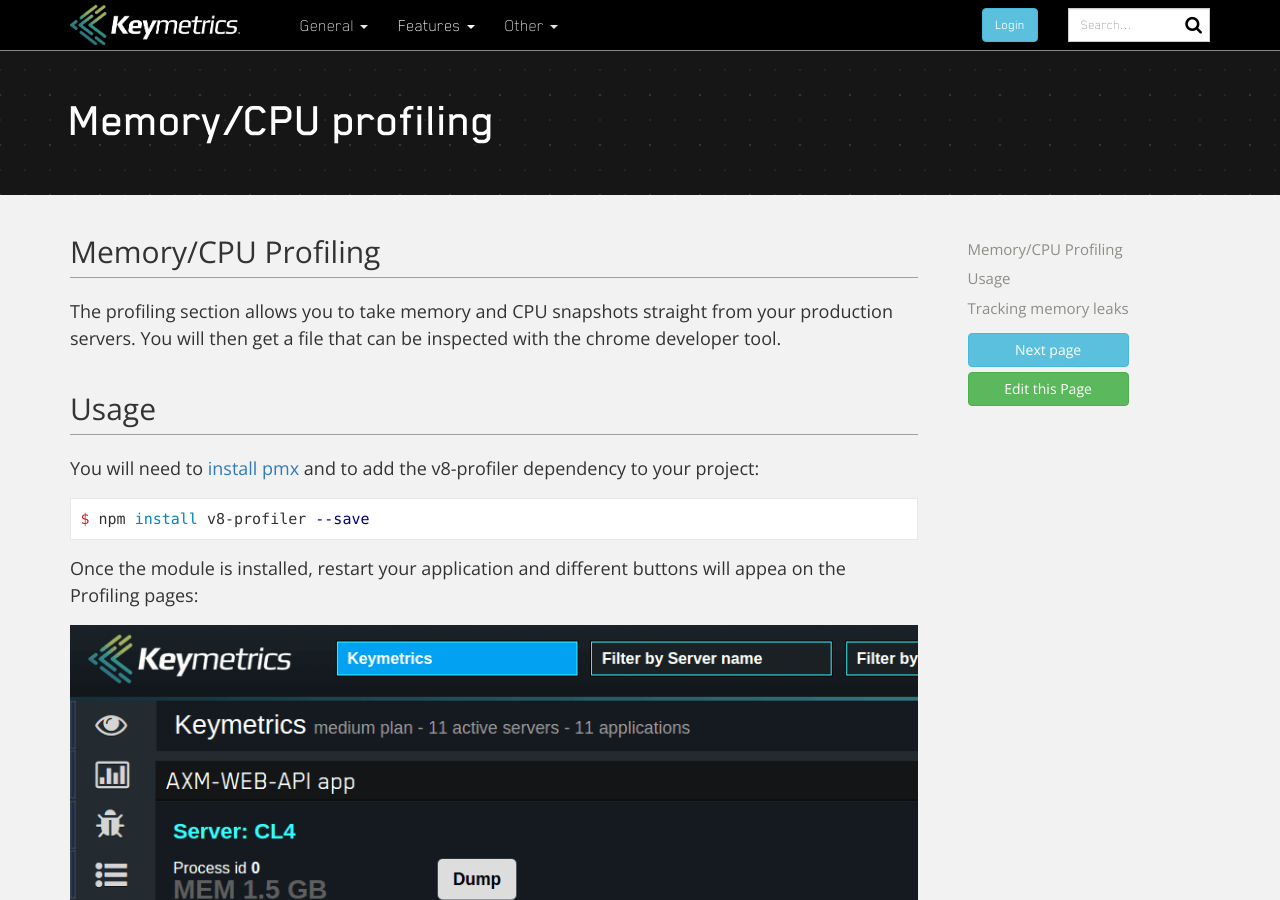
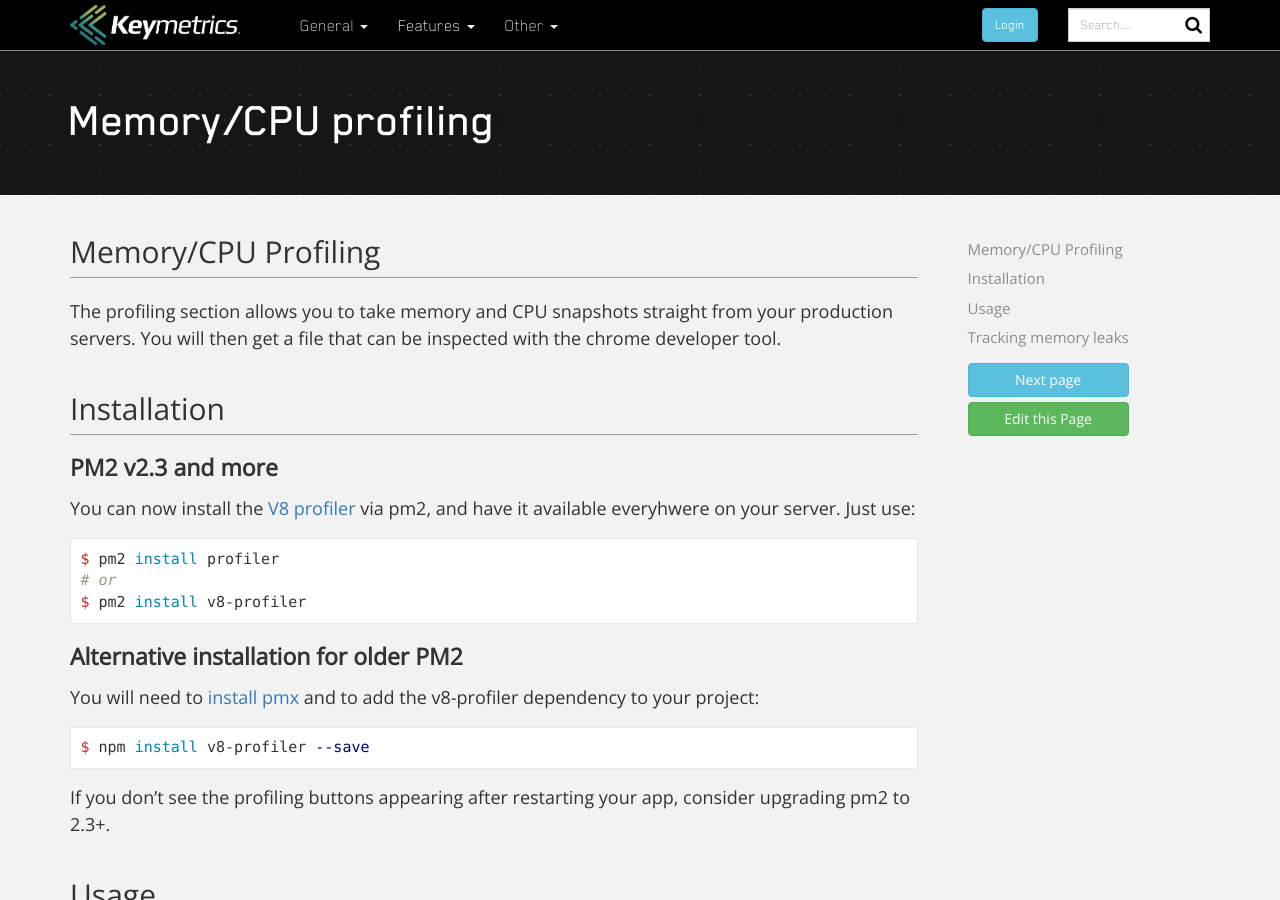
Before and after one commit to keymetrics/keymetrics.github.io, a Jekyll site: the page built from docs/keymetrics/dump.md, in a window 1280 px wide and 900 px high. Built offline with Jekyll 4.4.1, drawn with Linux system fonts in a browser that asks for light colours; nearby versions of some CDN libraries; a script that is not in the unit is left out; comment, search, counter and statistics services are not loaded.

Commit message:
Update dump.md

````diff
--- a/docs/keymetrics/dump.md
+++ b/docs/keymetrics/dump.md
@@ -9,13 +9,29 @@ permalink: /docs/pages/profiling/
 
 The profiling section allows you to take memory and CPU snapshots straight from your production servers. You will then get a file that can be inspected with the chrome developer tool.
 
-## Usage
+## Installation
+
+### PM2 v2.3 and more
+
+You can now install the [V8 profiler](https://www.npmjs.com/package/v8-profiler) via pm2, and have it available everyhwere on your server. Just use:
+
+```bash
+$ pm2 install profiler
+# or
+$ pm2 install v8-profiler
+```
+
+### Alternative installation for older PM2
 
 You will need to [install pmx](/docs/usage/install-pmx/) and to add the v8-profiler dependency to your project:
 
 ```bash
 $ npm install v8-profiler --save
 ```
+
+If you don't see the profiling buttons appearing after restarting your app, consider upgrading pm2 to 2.3+.
+
+## Usage
 
 Once the module is installed, restart your application and different buttons will appea on the Profiling pages:
 
````
